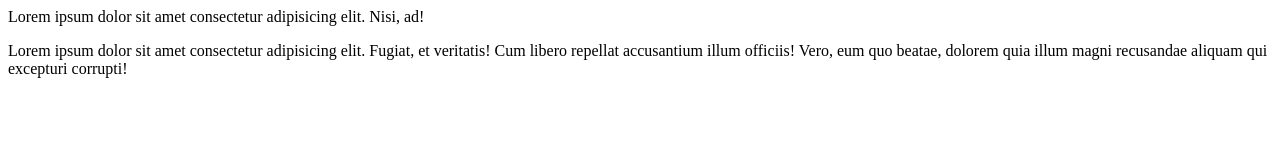
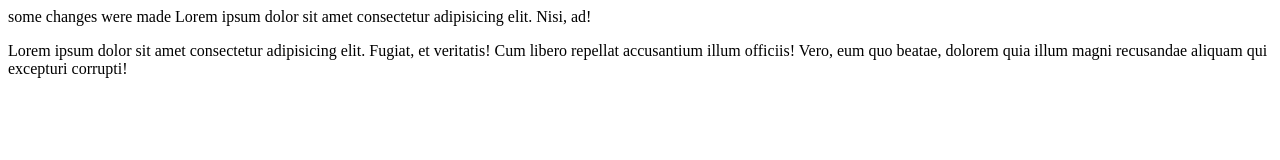
Before and after one commit to Umayr43/learn-git, a plain HTML site: page index.html in a window 1280 px wide. Drawn offline with Linux system fonts and the light colour scheme.

Commit message:
changes made in index

```diff
--- a/index.html
+++ b/index.html
@@ -6,6 +6,7 @@
     <title>Git website</title>
 </head>
 <body>
+   some changes were made
     Lorem ipsum dolor sit amet consectetur adipisicing elit. Nisi, ad!
     <p>Lorem ipsum dolor sit amet consectetur adipisicing elit. Fugiat, et veritatis! Cum libero repellat accusantium illum officiis! Vero, eum quo beatae, dolorem quia illum magni recusandae aliquam qui excepturi corrupti!
     </p>
```
